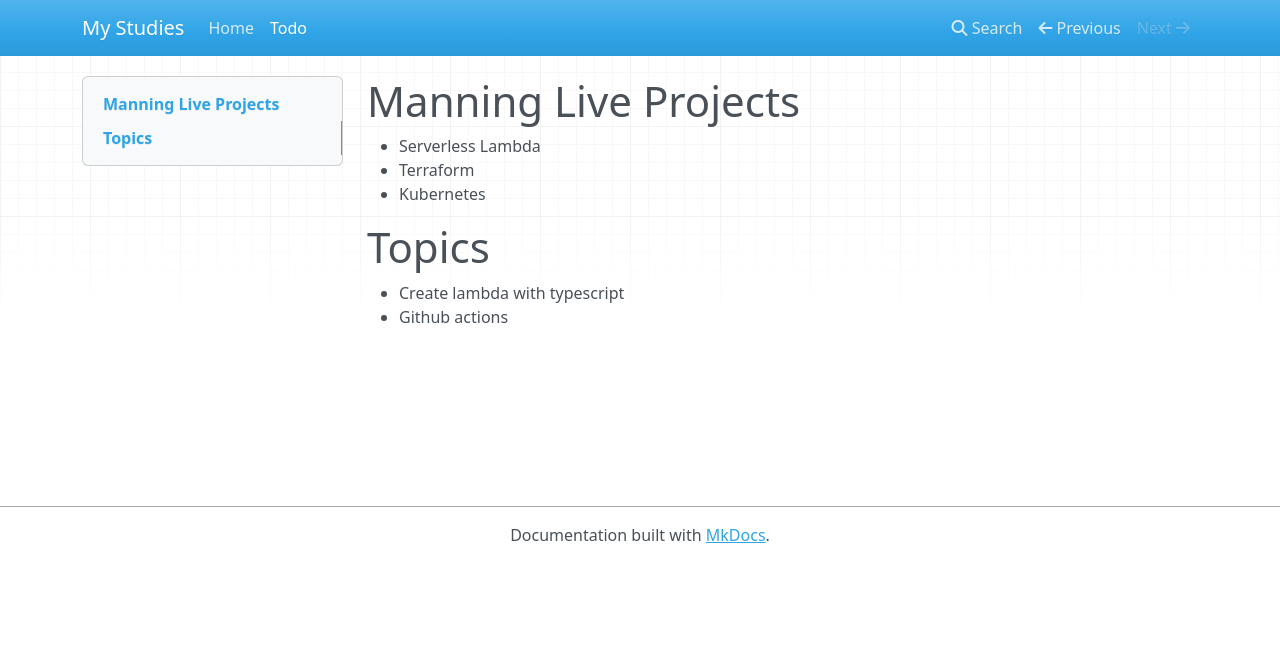
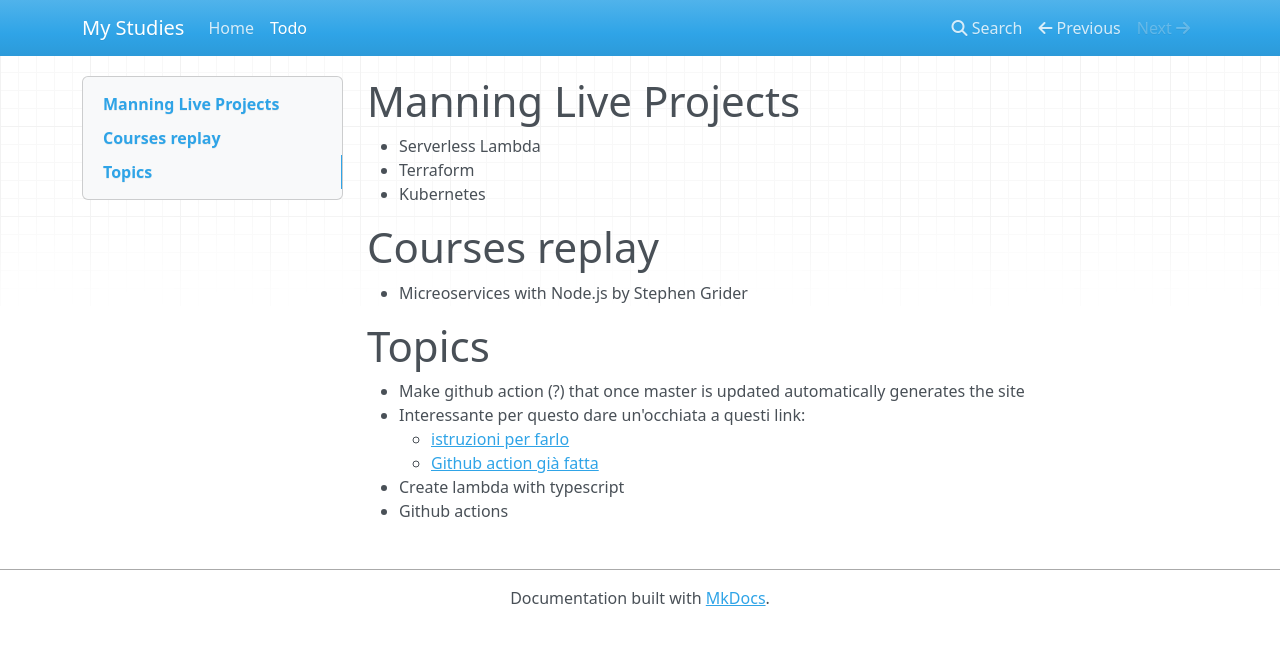
Before and after one commit to fabiux76/Study, an MkDocs documentation site: the page built from docs/todo.md, in a window 1280 px wide. Shown: the top 645 px of the page. Built offline with MkDocs 1.6.1, drawn with Linux system fonts in a browser that asks for light colours; nearby versions of some CDN libraries.

Commit message:
Try github action and mkdocs

```diff
--- a/docs/todo.md
+++ b/docs/todo.md
@@ -4,7 +4,15 @@
 - Terraform
 - Kubernetes
 
+# Courses replay
+
+- Micreoservices with Node.js by Stephen Grider
+
 # Topics
 
+- Make github action (?) that once master is updated automatically generates the site
+  - Interessante per questo dare un'occhiata a questi link:
+    - [istruzioni per farlo](https://squidfunk.github.io/mkdocs-material/publishing-your-site/#with-github-actions)
+    - [Github action già fatta]()
 - Create lambda with typescript
 - Github actions
```
